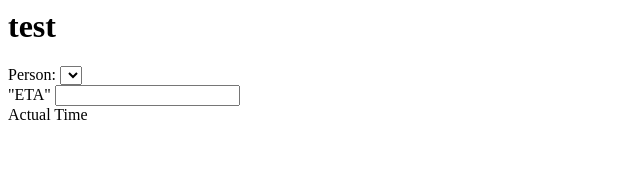
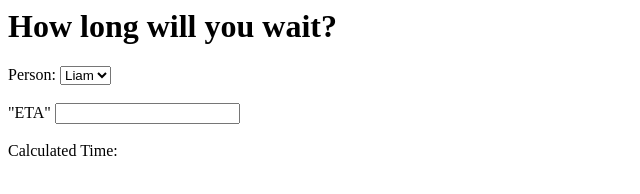
Before and after one commit to danszy/resident, a plain HTML site: page index.html in a window 1280 px wide. Shown: the whole page, without its empty margins (0-640 px from the left). Drawn offline with Linux system fonts and the light colour scheme.

Commit message:
Update index.html

```diff
--- a/index.html
+++ b/index.html
@@ -1,18 +1,18 @@
 <html>
-<h1> test </h1>
+<h1> How long will you wait? </h1>
 
 Person:
   <select>
-  <li> Liam </li>
+  <option> Liam </option>
   </select>
 
-  <br>
+  <br> <br>
 
 "ETA"
   <input id="eta"> </input>
 
-<br>
+<br> <br>
 
-Actual Time
+Calculated Time:
 <span id="result"> </span>
 </html>
```
